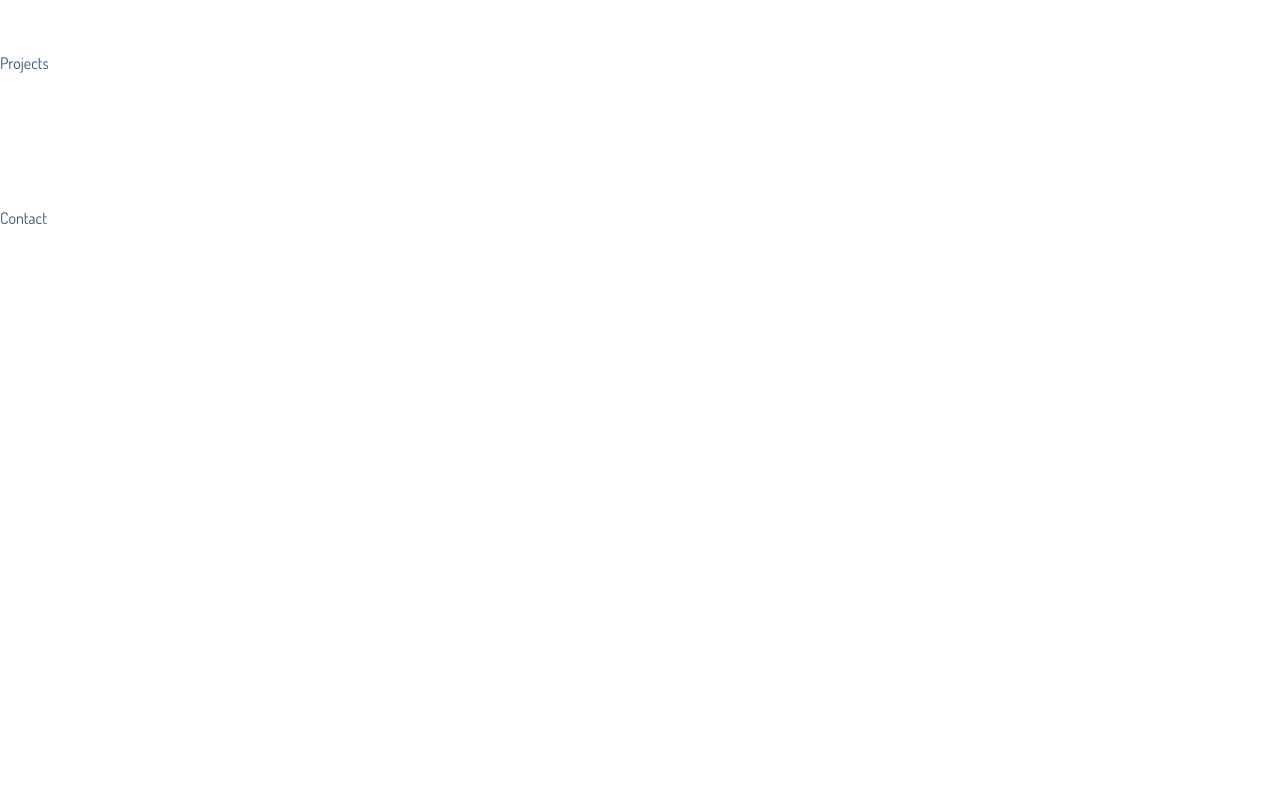
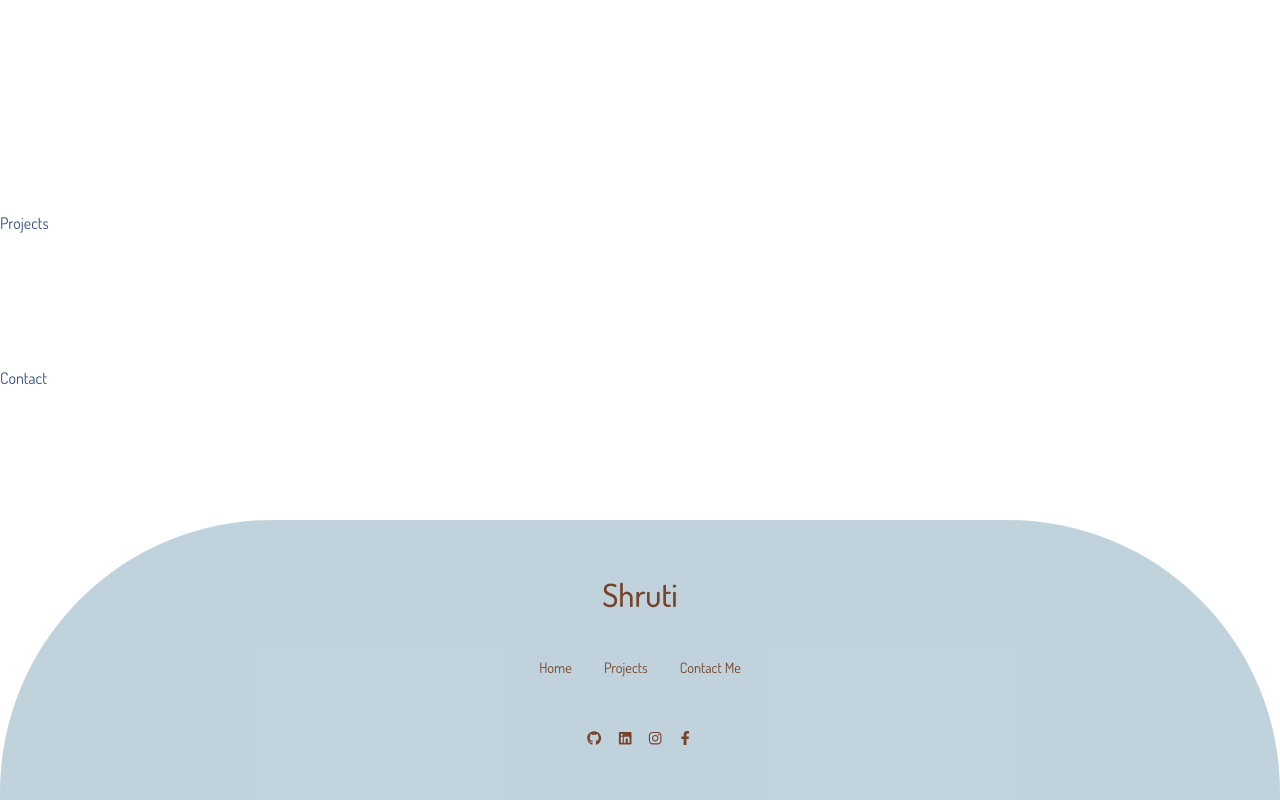
Before and after one commit to ShrutiBendale/ShrutiAndSkyeFrontend, a React (Create React App) app: page / in a window 1280 px wide. Shown: the part 878-1678 px from the top of the page. Before the commit the page ends 1110 px from the top, so only its background shows below. Built offline with nearby package versions, Linux system fonts and the light colour scheme.

Commit message:
Add footer component

```diff
--- a/src/App.jsx
+++ b/src/App.jsx
@@ -3,6 +3,7 @@ import Contact from './components/contact/Contact'
 import Header from './components/header/Header'
 import Nav from './components/nav/Nav'
 import Projects from './components/projects/Projects'
+import Footer from './components/footer/Footer'
 
 const App = () => {
   return (
@@ -11,6 +12,7 @@ const App = () => {
     <Nav/>
     <Projects/>
     <Contact/>
+    <Footer/>
 
     </>
   )
--- /dev/null
+++ b/src/components/footer/Footer.jsx
@@ -0,0 +1,31 @@
+import React from 'react'
+import './footer.css'
+import { FaInstagram, FaFacebookF , FaLinkedin, FaGithub } from 'react-icons/fa';
+
+const Footer = () => {
+  return (
+    <footer>
+        <section id='contact'>
+            <div className="containier footer_container">
+                <a href="#" className='footer_logo'>Shruti</a>
+                <ul className='permalinks'>
+                        <li><a href = '#'>Home</a></li>
+                        <li><a href = '#projects'>Projects</a></li>
+                        <li><a href = '#contact'>Contact Me</a></li>
+                </ul>
+
+                <div className="footer_socials">
+                        <a href="https://github.com/ShrutiBendale"><FaGithub/></a>
+                        <a href="https://www.linkedin.com/in/shrutibendale"><FaLinkedin/></a>
+                        <a href="https://www.instagram.com/shrutibendale/"><FaInstagram/></a>
+                        <a href="https://www.facebook.com/shruti.bendale.3/"><FaFacebookF/></a>
+
+                </div>
+        </div>
+       </section>
+    </footer>
+
+  )
+}
+
+export default Footer
--- /dev/null
+++ b/src/components/footer/footer.css
@@ -0,0 +1,30 @@
+footer {
+    background: var( --color-primary-variant);
+    border-radius: 17rem 17rem 0 0 ;
+    text-align:center;
+    font-size: 0.9rem;
+    margin-top: 7rem;
+}
+
+.footer_logo {
+   font-size: 2rem;
+   font-weight:500;
+   margin-bottom: 2rem;
+   display: inline-block;
+   padding-top: 3rem;
+}
+
+.permalinks {
+    display: flex;
+    flex-wrap: wrap;
+    justify-content: center;
+    gap: 2rem;
+    margin: 0 auto 3rem;
+}
+
+.footer_socials {
+    display: flex;
+    justify-content: center;
+    gap: 1rem;
+    padding-bottom: 3rem;
+}
--- a/src/components/header/Header.jsx
+++ b/src/components/header/Header.jsx
@@ -41,7 +41,7 @@ const Header = () => {
 
 
       <div className='header_bottom'>
-        <a href="#contact" className='scroll_down'><AiOutlineDownCircle/></a>
+        {/* <a href="#contact" className='scroll_down'><AiOutlineDownCircle/></a> */}
       </div>
 
       <div className='header_socials'>
--- a/src/components/header/header.css
+++ b/src/components/header/header.css
@@ -1,5 +1,5 @@
 header {
-    height: 100vh;
+    height: 120vh;
     padding-top: 5rem;
     overflow: hidden;
 }
--- a/src/components/nav/Nav.jsx
+++ b/src/components/nav/Nav.jsx
@@ -2,6 +2,7 @@ import React, { useState } from 'react'
 import './nav.css'
 import { AiOutlineHome, AiOutlineProject, AiOutlineUser } from 'react-icons/ai'
 
+//todo:  update the correct nav icon background as we scroll through components
 const Nav = () => {
     const [activeNav,setActiveNav] = useState('#');
     return (
```
